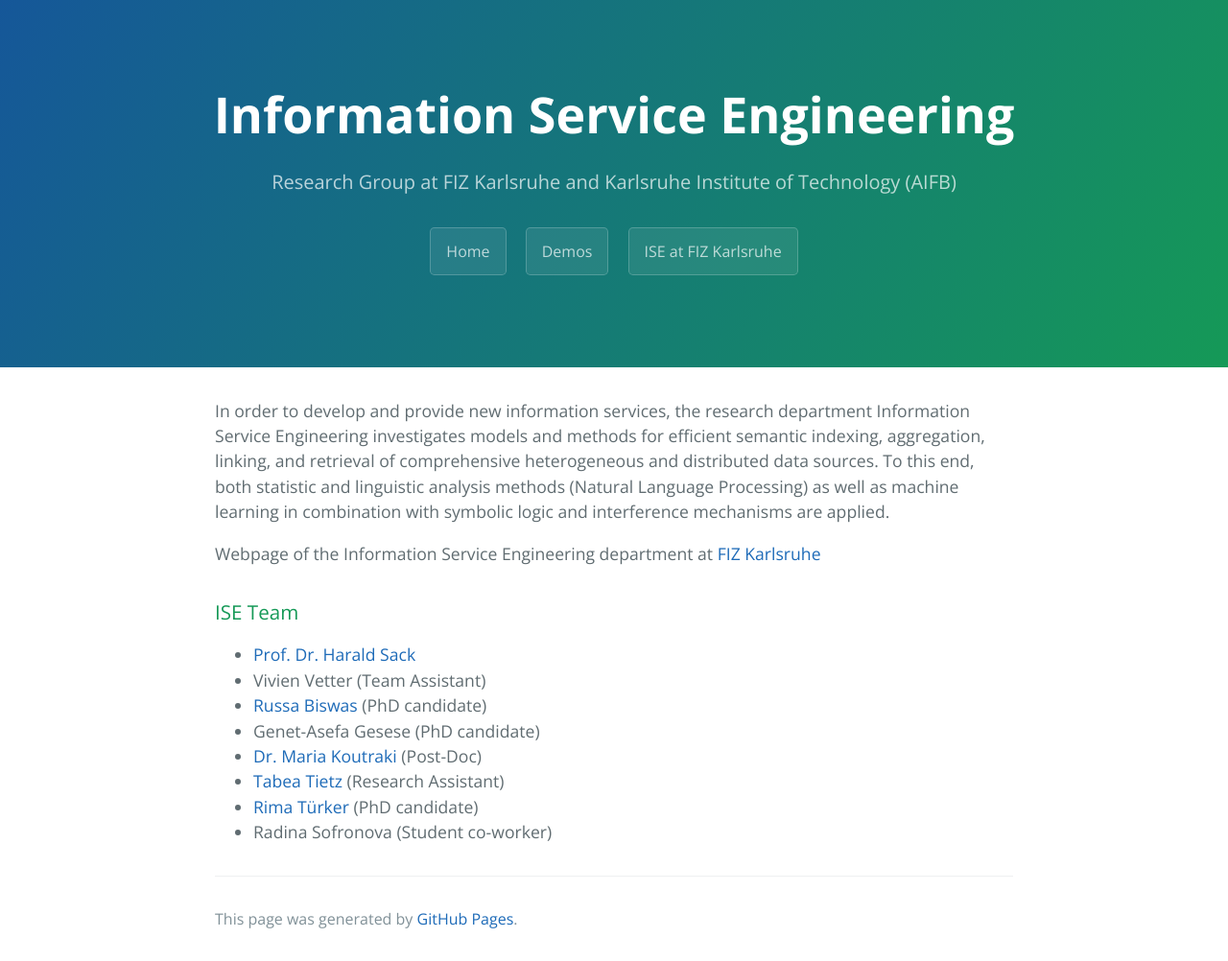
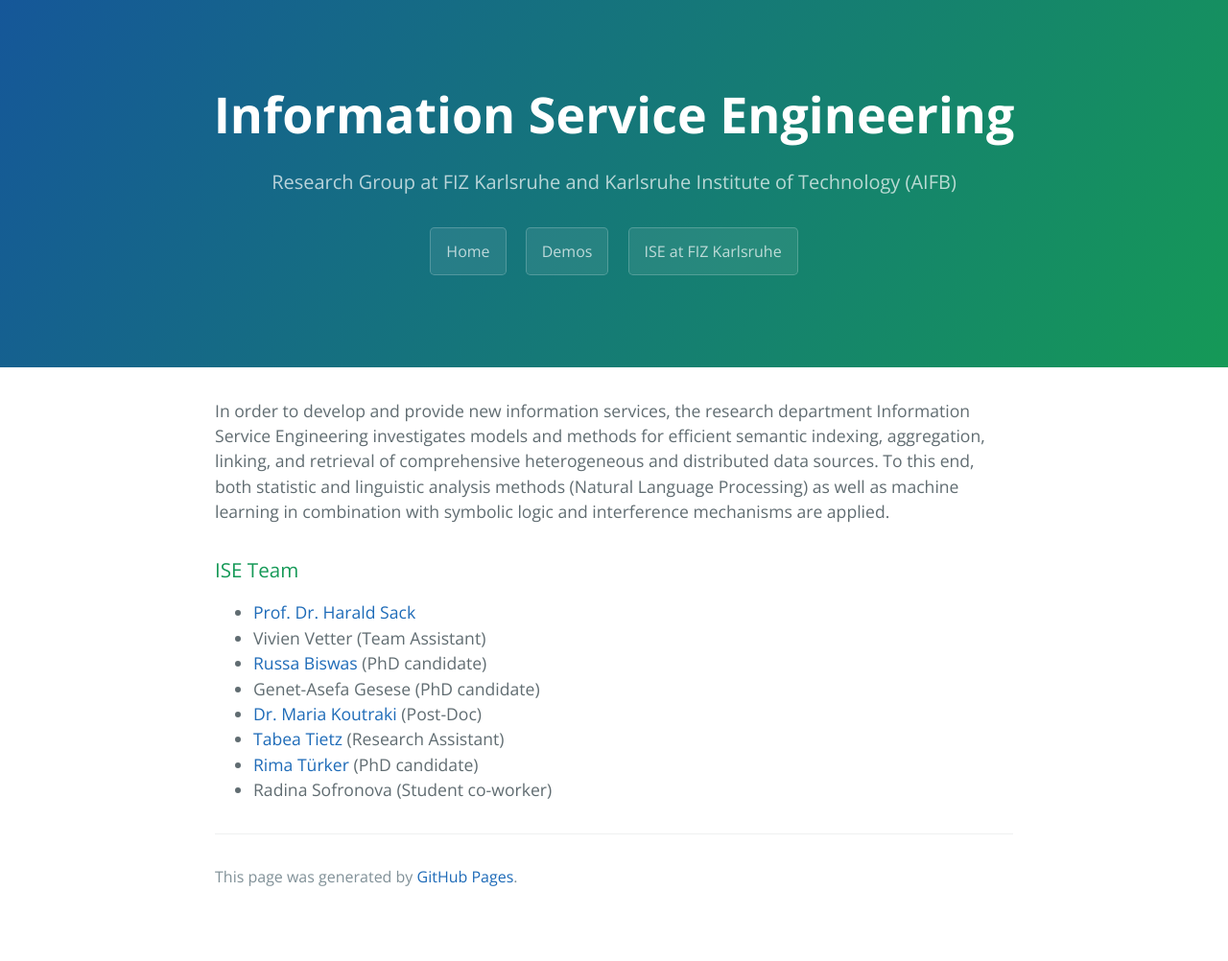
Before and after one commit to ISE-FIZKarlsruhe/ISE-FIZKarlsruhe.github.io, a Jekyll site: the page built from index.md, in a window 1280 px wide. Shown: the whole page at 96% size. Built offline with Jekyll 4.4.1, drawn with Linux system fonts in a browser that asks for light colours; our own code applies the rules of GitHub Pages for plain Markdown files; after the commit the page ends 958 px from its top, so only the background shows below that.

Commit message:
Update index.md

```diff
--- a/index.md
+++ b/index.md
@@ -1,6 +1,4 @@
 In order to develop and provide new information services, the research department Information Service Engineering investigates models and methods for efficient semantic indexing, aggregation, linking, and retrieval of comprehensive heterogeneous and distributed data sources. To this end, both statistic and linguistic analysis methods (Natural Language Processing) as well as machine learning in combination with symbolic logic and interference mechanisms are applied.
-
-Webpage of the Information Service Engineering department at [FIZ Karlsruhe](https://www.fiz-karlsruhe.de/en/forschung/information-service-engineering)
 
 ### ISE Team
 
```
